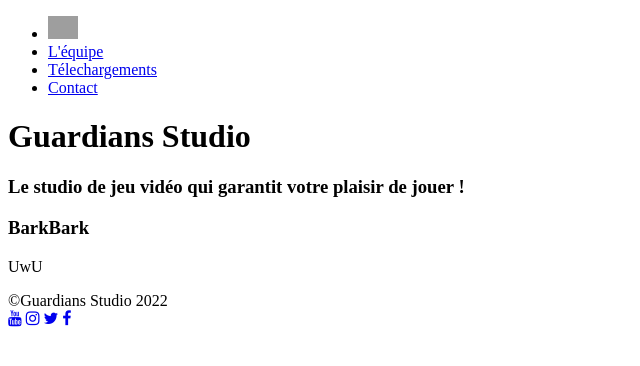
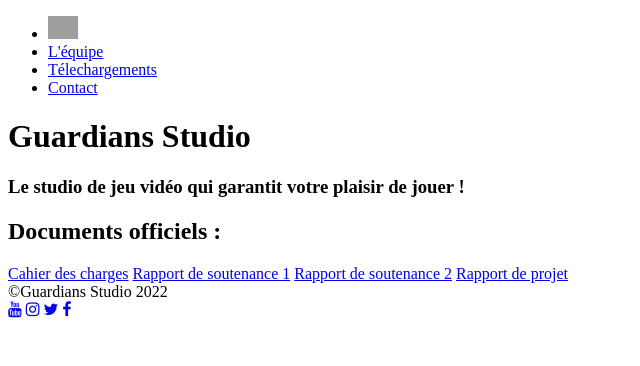
Before and after one commit to Guardians-Studio/WebSite, a PHP site: page /download.php in a window 1280 px wide. Shown: the top 366 px of the page, without its empty margins (0-640 px from the left). Run offline with PHP 8.4, Linux system fonts and the light colour scheme; grey boxes are pictures that could not be loaded.

Commit message:
download page

```diff
--- a/php/download.php
+++ b/php/download.php
@@ -7,11 +7,20 @@
 
     <body>
         <?php include("header.php"); ?>
-        <section id="presentation">
-            <div id="textIntro">
-                <h3>BarkBark</h3>
-                <p>UwU</p>
-            </div>
+        <section id="reports-links-section">
+            <h1>Documents officiels : </h1>
+
+            <a href="../downloads/cahier_des_charges.pdf" class="download-link" download>Cahier des charges</a>
+
+            <a href="../downloads/rapport_soutenance1.pdf" class="download-link" download>Rapport de soutenance 1</a>
+
+            <a href="../downloads/rapport_soutenance2.pdf" class="download-link" download>Rapport de soutenance 2</a>
+
+            <a href="../downloads/rapport_projet.pdf" class="download-link" download>Rapport de projet</a>
+        </section>
+
+        <section id="launcher-link-section">
+
         </section>
 
         <?php include("footer.php"); ?>
```
Also changed, not shown: css/download.css (+32 -0 lines), README.md, 2 other files.
